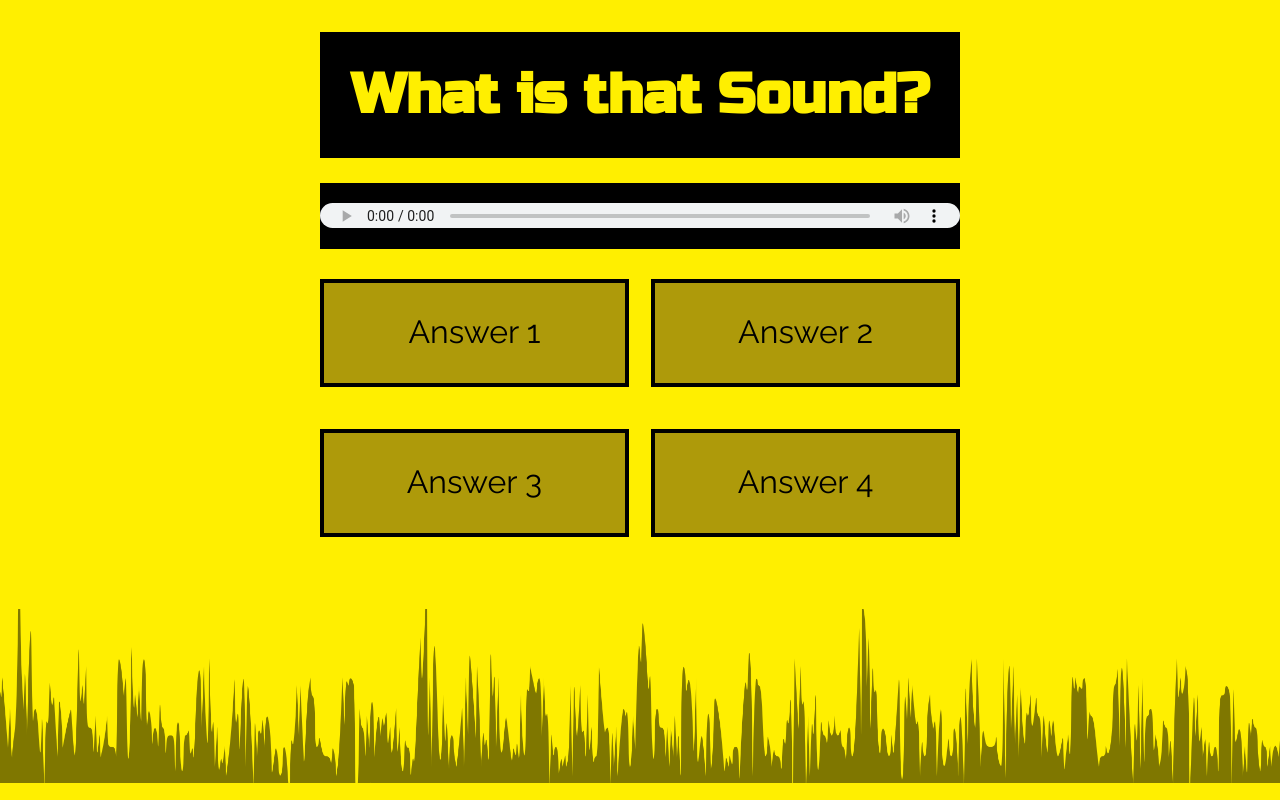
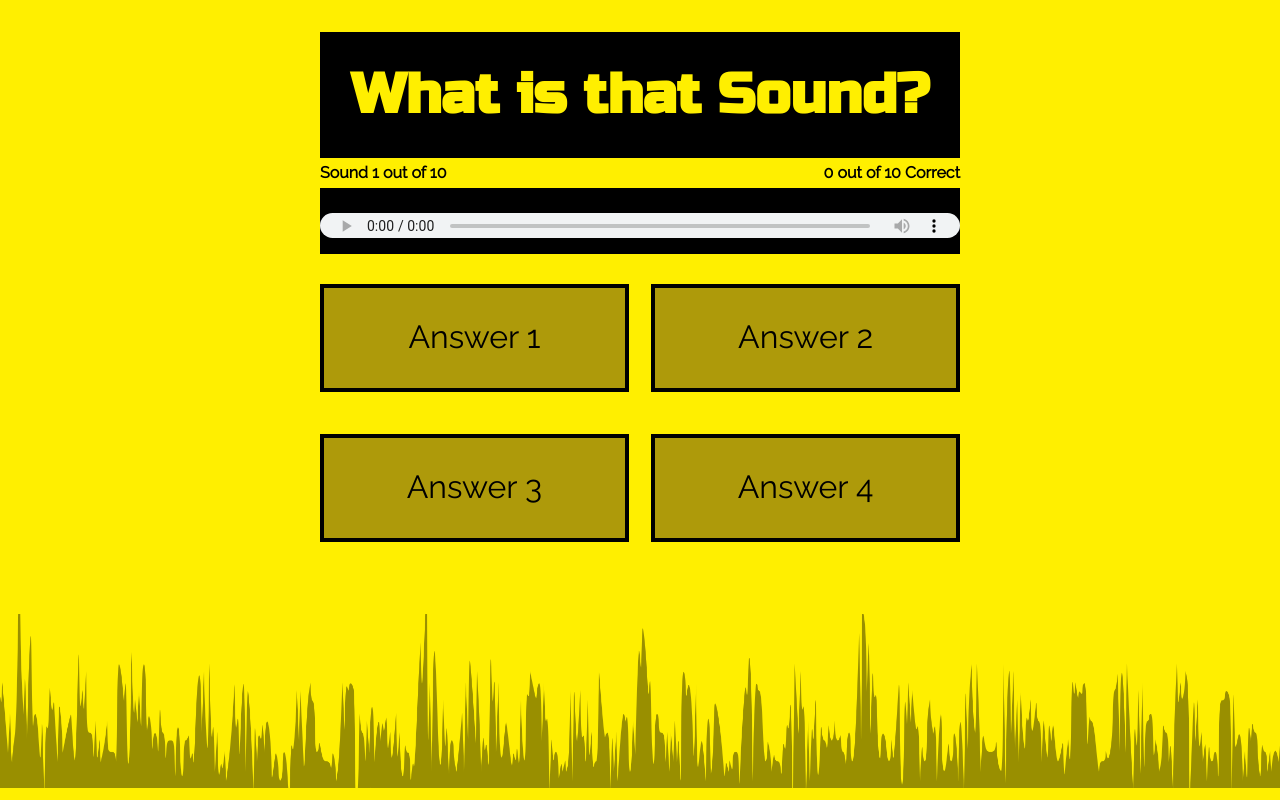
Before and after one commit to musicbender/Sound-Quiz, a plain HTML site: page index.html in a window 1280 px wide. Drawn offline with Linux system fonts and the light colour scheme.

Commit message:
added progress bar

```diff
--- a/index.html
+++ b/index.html
@@ -14,6 +14,10 @@
    <header>
       <h1>What is that Sound?</h1>
    </header>
+   <section class="progress">
+       <h4 class="sound-number">Sound 1 out of 10</h4>
+       <h4 class="score">0 out of 10 Correct</h4>
+   </section>
    <section class="audio-section">
        <audio controls preload="auto" class="clip-1">
            <source src="audio/portola_coffeegrinder_grind004.wav" type="audio/wav">
--- a/style.css
+++ b/style.css
@@ -24,10 +24,37 @@ h1 {
     margin: 28px 0;
 }
 
+
+/*Progress Section*/
+
+.progress {
+    margin: 0px auto;
+    padding: 0;
+    display: block;
+    width: 50%;
+    height: 30px;
+    font-size: 1em;
+    font-family: Raleway;
+    vertical-align: middle;
+}
+
+.sound-number {
+    margin: 5px 0 0 0;
+    float: left;
+    height: 30px;
+}
+
+.score {
+    margin: 5px 0 0 0;
+    float: right;
+    height: 30px;
+}
+
+
 /*Audio Section*/
 
 .audio-section {
-    margin: 25px auto;
+    margin: 0 auto;
     width: 50%;
     height: 66px;
     background-color: black;
@@ -100,5 +127,5 @@ footer {
 
 footer img {
     width: 100%;
-    opacity: 0.5;
+    opacity: 0.4;
 }
```
